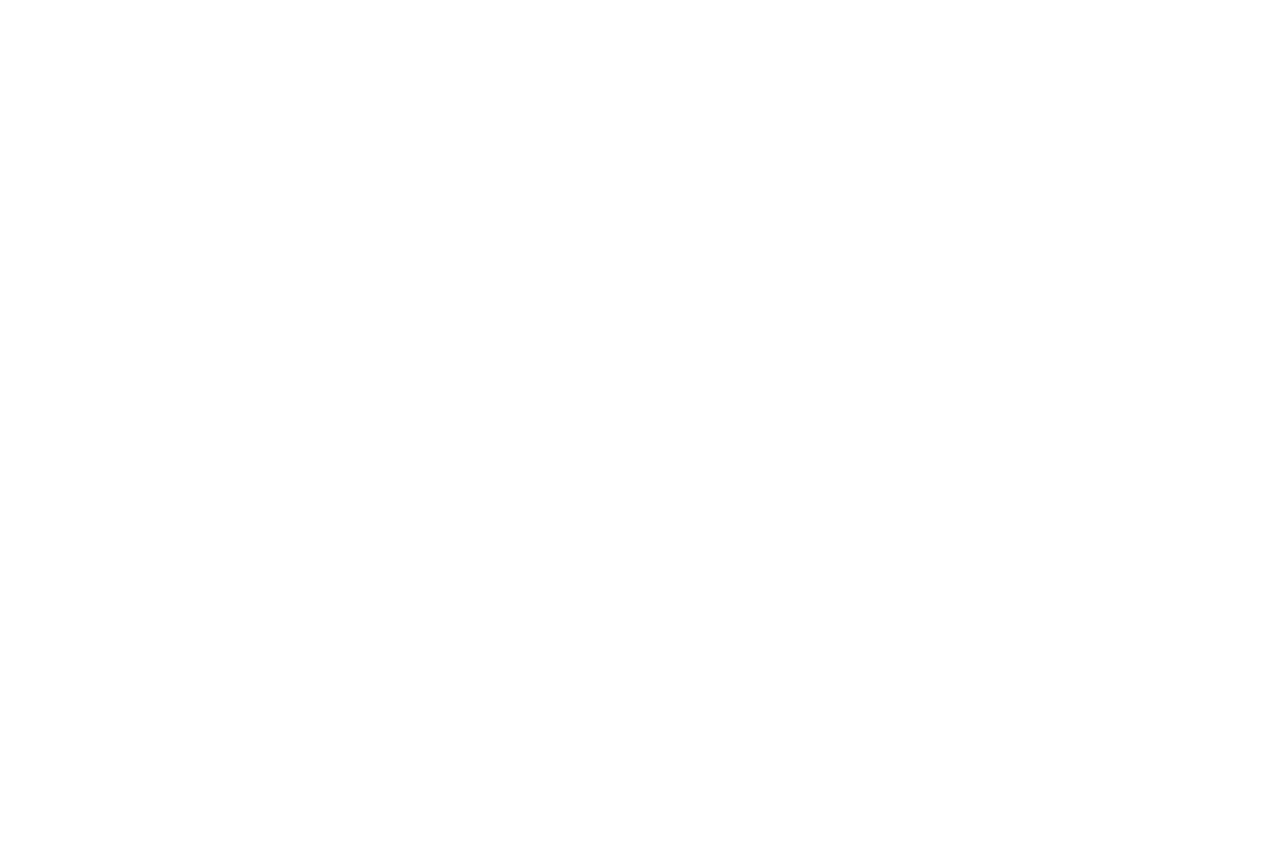
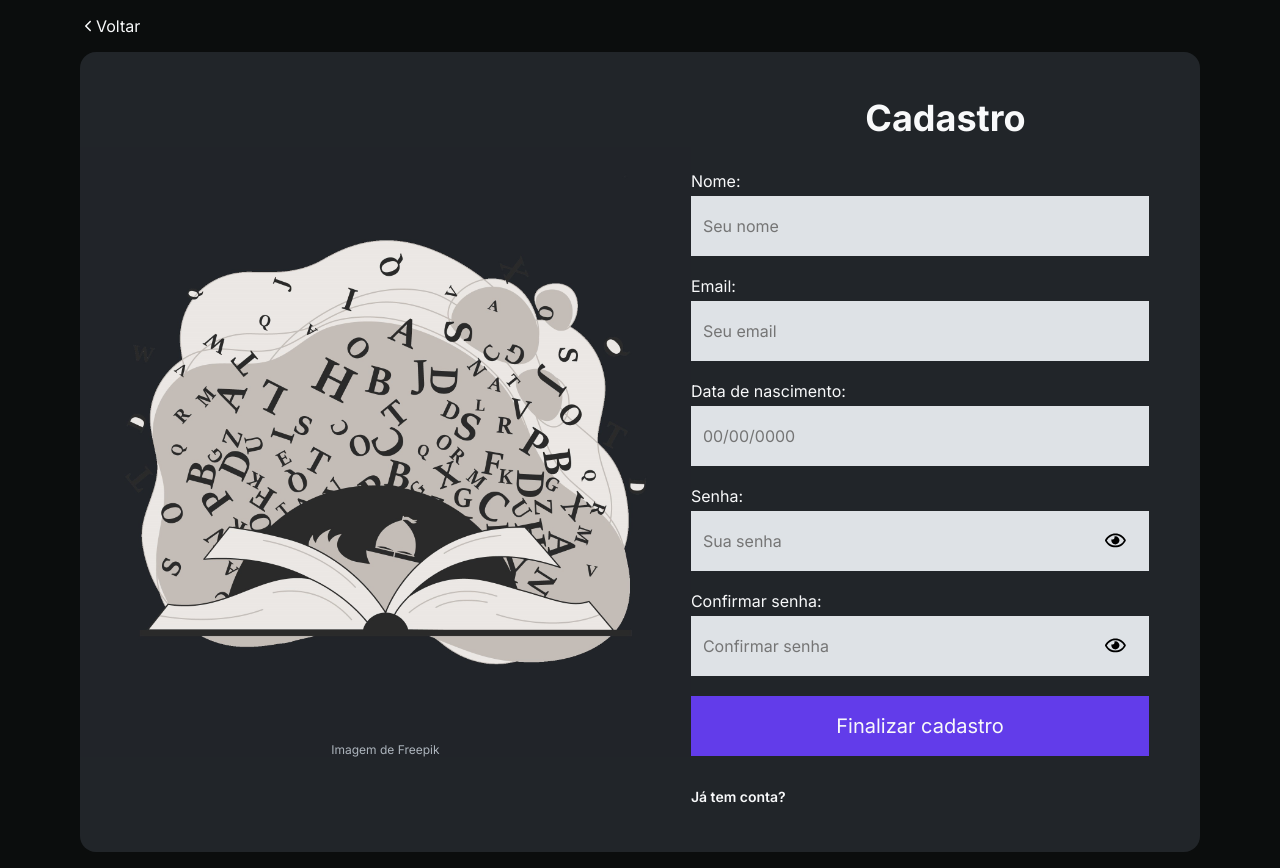
Before and after one commit to kalebesampaio/new_books_web, a React (Vite) app: page /register in a window 1280 px wide. Before the commit this address had no page. Before the commit the page ends 800 px from the top, so only its background shows below. Built offline with nearby package versions, Linux system fonts and the light colour scheme.

Commit message:
feat: criando o visual da pagina de cadastro

```diff
--- a/src/components/FormLogin/styles.ts
+++ b/src/components/FormLogin/styles.ts
@@ -77,6 +77,25 @@ export const FormStyles = styled.form`
     }
   }
 
+  section {
+    width: 90%;
+    @media (max-width: 991px) {
+      width: 100%;
+    }
+    position: relative;
+    input {
+      width: 100%;
+    }
+
+    svg {
+      position: absolute;
+      bottom: 50%;
+      right: 5%;
+      cursor: pointer;
+      font-size: 1.3rem;
+    }
+  }
+
   div {
     width: 90%;
     display: flex;
--- a/src/pages/LoginPage/index.tsx
+++ b/src/pages/LoginPage/index.tsx
@@ -10,12 +10,25 @@ import {
 import background from "../../../public/background.png";
 import { IoIosArrowBack } from "react-icons/io";
 import { FormStyles } from "../../components/FormLogin/styles";
+import { FaRegEye, FaRegEyeSlash } from "react-icons/fa";
+import { useState } from "react";
+import { Link, useNavigate } from "react-router-dom";
 
 export const LoginPage = () => {
+  const [viewPass, setViewPass] = useState(false);
+  const navigate = useNavigate();
   return (
     <LoginStyles>
       <NavReturn>
-        <LinkReturn>
+        <LinkReturn
+          onClick={() => {
+            if (window.history.state && window.history.state.idx > 0) {
+              navigate(-1);
+            } else {
+              navigate("/", { replace: true });
+            }
+          }}
+        >
           <IoIosArrowBack /> Voltar
         </LinkReturn>
       </NavReturn>
@@ -33,11 +46,27 @@ export const LoginPage = () => {
             <label htmlFor="email">Email *</label>
             <input type="text" placeholder="Seu email" id="email" />
             <label htmlFor="password">Senha *</label>
-            <input type="password" placeholder="Sua senha" id="password" />
+            <section>
+              {viewPass ? (
+                <>
+                  <FaRegEyeSlash onClick={() => setViewPass(!viewPass)} />
+                  <input type="text" placeholder="Sua senha" id="password" />
+                </>
+              ) : (
+                <>
+                  <FaRegEye onClick={() => setViewPass(!viewPass)} />
+                  <input
+                    type="password"
+                    placeholder="Sua senha"
+                    id="password"
+                  />
+                </>
+              )}
+            </section>
             <button>Entrar</button>
             <div>
-              <a href="">Esqueceu a senha?</a>
-              <a href="">Não tem conta?</a>
+              <Link to={"/"}>Esqueceu a senha?</Link>
+              <Link to={"/register"}>Não tem conta?</Link>
             </div>
           </FormStyles>
         </ContainerForm>
--- a/src/pages/LoginPage/styles.ts
+++ b/src/pages/LoginPage/styles.ts
@@ -23,7 +23,7 @@ export const NavReturn = styled.nav`
   max-width: 1200px;
   margin-bottom: 1rem;
 `;
-export const LinkReturn = styled.a`
+export const LinkReturn = styled.button`
   color: var(--grey9);
   cursor: pointer;
   font-size: 1rem;
@@ -33,6 +33,9 @@ export const LinkReturn = styled.a`
   &:hover {
     color: var(--brand1);
   }
+
+  border: none;
+  background-color: transparent;
 `;
 export const LoginContainer = styled.div`
   width: 100%;
@@ -54,23 +57,15 @@ export const ContainerImg = styled.figure`
   align-items: center;
   justify-content: center;
   width: 60%;
-  height: 432px;
+  min-height: 480px;
   position: relative;
   @media (max-width: 991px) {
-    margin-top: 2rem;
-    width: 80%;
-  }
-  @media (max-width: 800px) {
-    margin-top: 2rem;
-    width: 100%;
-  }
-  @media (max-width: 600px) {
     display: none;
   }
 
   span {
     position: absolute;
-    bottom: 10px;
+    bottom: 0;
     right: 10;
     color: var(--grey4);
     font-family: "Inter", sans-serif;
@@ -91,6 +86,7 @@ export const ContainerImg = styled.figure`
 
 export const LoginImg = styled.img`
   width: 100%;
+  max-width: 100%;
 `;
 
 export const ContainerForm = styled.div`
--- /dev/null
+++ b/src/pages/RegisterPage/index.tsx
@@ -0,0 +1,102 @@
+import { IoIosArrowBack } from "react-icons/io";
+import {
+  ContainerForm,
+  ContainerImg,
+  LinkReturn,
+  LoginImg,
+  NavReturn,
+} from "../LoginPage/styles";
+import { RegisterContainer, RegisterStyles } from "./styles";
+import { FormStyles } from "../../components/FormLogin/styles";
+import background from "../../../public/backgroundRegister.jpg";
+import { FaRegEye, FaRegEyeSlash } from "react-icons/fa";
+import { useState } from "react";
+import { Link, useNavigate } from "react-router-dom";
+
+export const RegisterPage = () => {
+  const [viewPass, setViewPass] = useState(false);
+  const [viewConfirm, setViewConfirm] = useState(false);
+  const navigate = useNavigate();
+  return (
+    <RegisterStyles>
+      <NavReturn>
+        <LinkReturn
+          onClick={() => {
+            if (window.history.state && window.history.state.idx > 0) {
+              navigate(-1);
+            } else {
+              navigate("/", { replace: true });
+            }
+          }}
+        >
+          <IoIosArrowBack /> Voltar
+        </LinkReturn>
+      </NavReturn>
+      <RegisterContainer>
+        <ContainerImg>
+          <LoginImg src={background} alt="" />
+          <span>
+            Imagem de{" "}
+            <a href="https://www.freepik.com/vectors/background">Freepik</a>
+          </span>
+        </ContainerImg>
+        <ContainerForm>
+          <FormStyles>
+            <h2>Cadastro</h2>
+            <label htmlFor="name">Nome:</label>
+            <input type="text" placeholder="Seu nome" id="name" />
+            <label htmlFor="email">Email:</label>
+            <input type="email" placeholder="Seu email" id="email" />
+            <label htmlFor="birthday">Data de nascimento:</label>
+            <input type="text" placeholder="00/00/0000" id="birthday" />
+            <label htmlFor="password">Senha:</label>
+            <section>
+              {viewPass ? (
+                <>
+                  <FaRegEyeSlash onClick={() => setViewPass(!viewPass)} />
+                  <input type="text" placeholder="Sua senha" id="password" />
+                </>
+              ) : (
+                <>
+                  <FaRegEye onClick={() => setViewPass(!viewPass)} />
+                  <input
+                    type="password"
+                    placeholder="Sua senha"
+                    id="password"
+                  />
+                </>
+              )}
+            </section>
+            <label htmlFor="confirm-password">Confirmar senha:</label>
+            <section>
+              {viewConfirm ? (
+                <>
+                  <FaRegEyeSlash onClick={() => setViewConfirm(!viewConfirm)} />
+                  <input
+                    type="text"
+                    placeholder="Confirmar senha"
+                    id="confirm-password"
+                  />
+                </>
+              ) : (
+                <>
+                  <FaRegEye onClick={() => setViewConfirm(!viewConfirm)} />
+                  <input
+                    type="password"
+                    placeholder="Confirmar senha"
+                    id="confirm-password"
+                  />
+                </>
+              )}
+            </section>
+
+            <button>Finalizar cadastro</button>
+            <div>
+              <Link to={"/login"}>Já tem conta?</Link>
+            </div>
+          </FormStyles>
+        </ContainerForm>
+      </RegisterContainer>
+    </RegisterStyles>
+  );
+};
--- /dev/null
+++ b/src/pages/RegisterPage/styles.ts
@@ -0,0 +1,38 @@
+import styled from "styled-components";
+
+export const RegisterStyles = styled.main`
+  width: 100%;
+  min-height: 100vh;
+
+  display: flex;
+  align-items: center;
+  justify-content: center;
+  flex-direction: column;
+  padding: 1rem 5rem;
+
+  background-color: var(--grey0);
+  @media (max-width: 991px) {
+    padding: 1rem 2rem;
+  }
+  @media (max-width: 650px) {
+    padding: 1rem 1rem;
+  }
+`;
+export const RegisterContainer = styled.div`
+  width: 100%;
+  max-width: 1200px;
+  min-height: 800px;
+  display: flex;
+  align-items: center;
+  justify-content: center;
+  border-radius: 1rem;
+  background-color: var(--grey2);
+  overflow: hidden;
+  @media (max-width: 991px) {
+    flex-direction: column;
+    height: auto;
+  }
+  @media (max-width: 650px) {
+    min-height: 700px;
+  }
+`;
--- a/src/routes/RouterMain/index.tsx
+++ b/src/routes/RouterMain/index.tsx
@@ -1,10 +1,12 @@
 import { Routes, Route } from "react-router-dom";
 import { LoginPage } from "../../pages/LoginPage";
+import { RegisterPage } from "../../pages/RegisterPage";
 
 export const RouterMain = () => {
   return (
     <Routes>
       <Route path="/login" element={<LoginPage />} />
+      <Route path="/register" element={<RegisterPage />} />
     </Routes>
   );
 };
```
Also changed, not shown: public/backgroundRegister.jpg (added).
